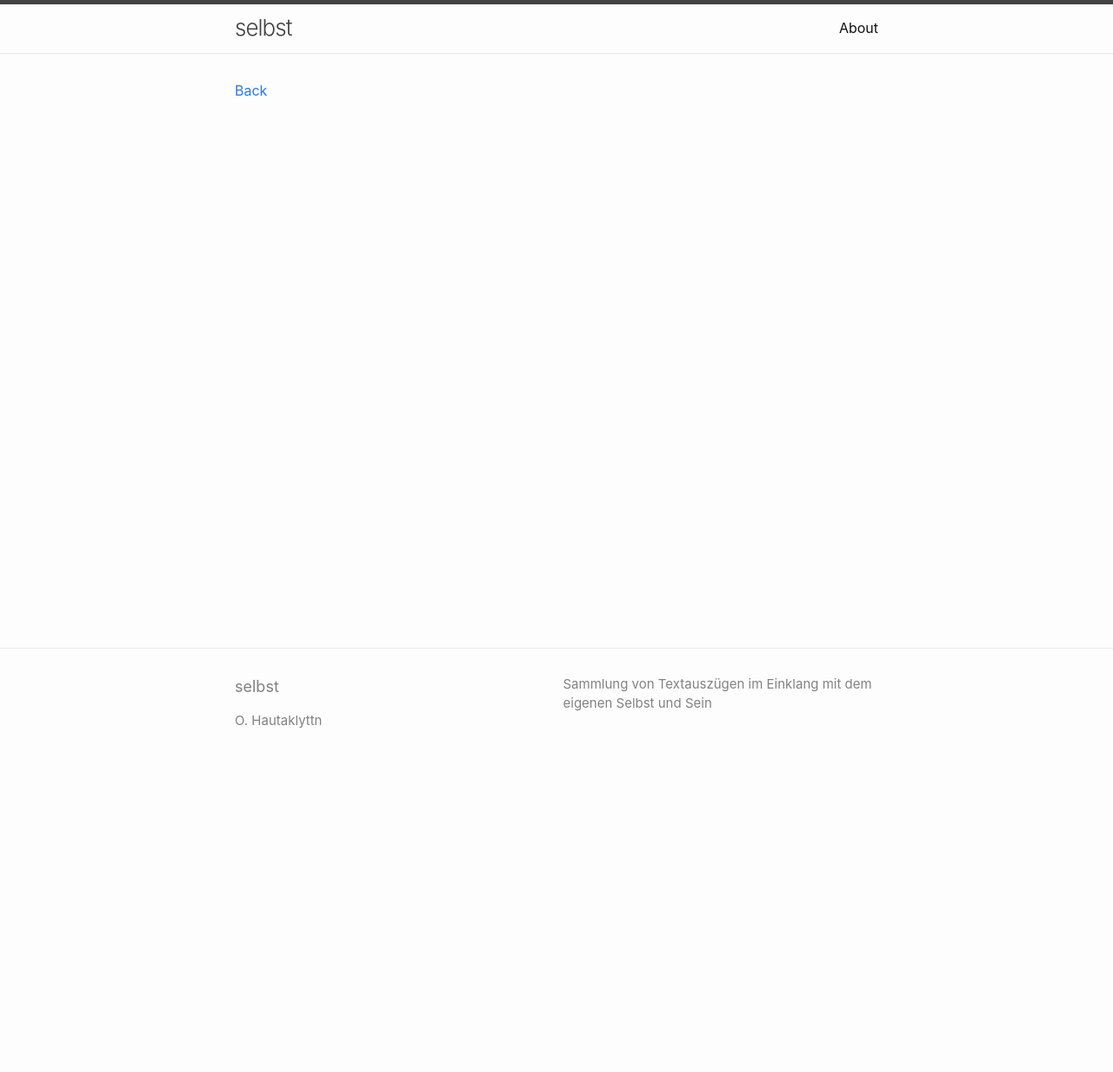
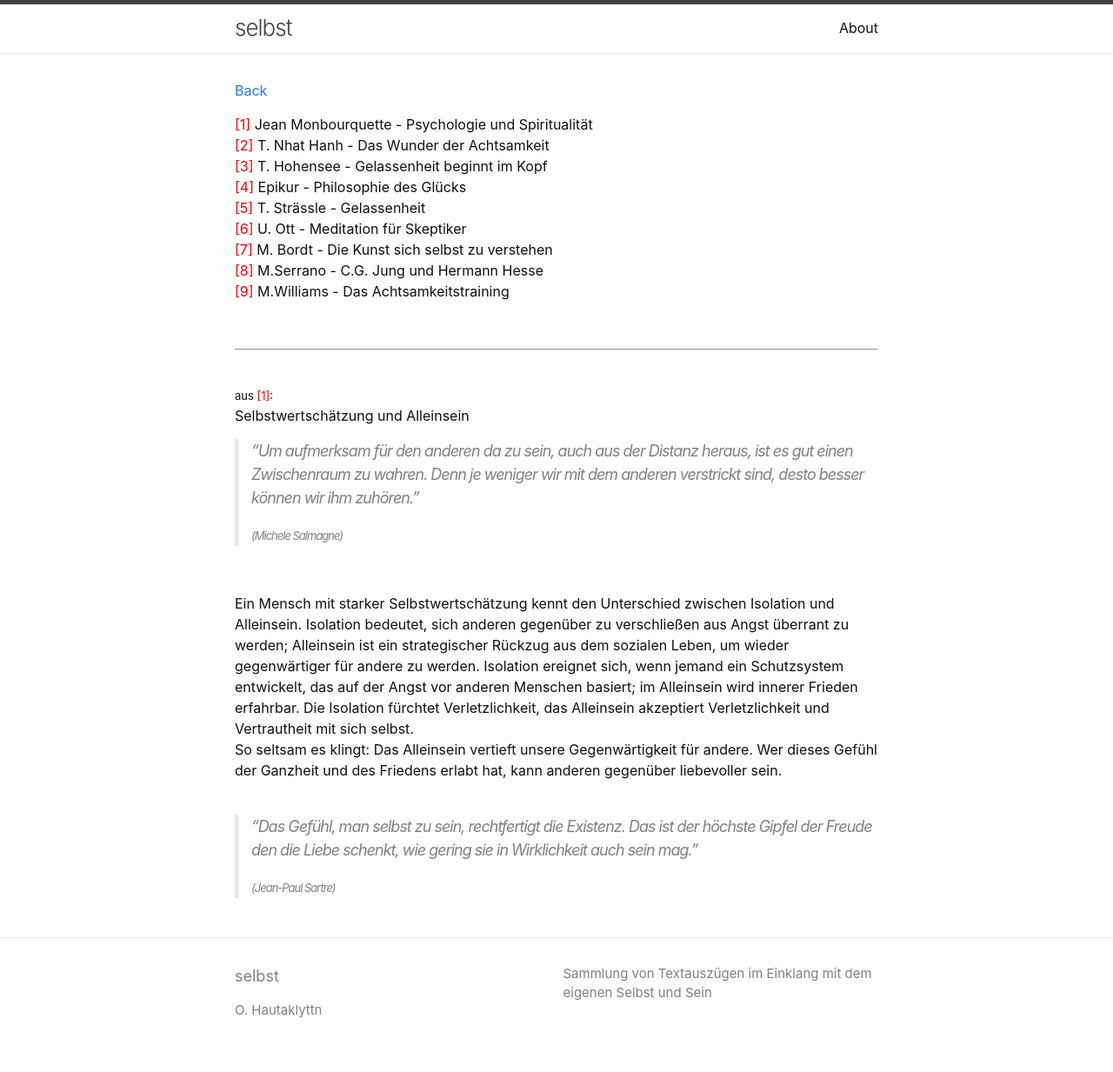
Before and after one commit to Hautaklyttn/-selbst-, a Jekyll site: the page built from docs/various.md, in a window 1280 px wide. Shown: the whole page at 87% size. Built offline with Jekyll 4.4.1, drawn with Linux system fonts in a browser that asks for light colours; before the commit the page ends 900 px from its top, so only the background shows below that.

Commit message:
Initial upload

```diff
--- a/docs/various.md
+++ b/docs/various.md
@@ -3,3 +3,46 @@ layout: default
 ---
 
 [Back](./)
+
+<span style="color:red ">[1]</span> Jean Monbourquette - Psychologie und Spiritualität
+<span style="color:red ">[2]</span> T. Nhat Hanh - Das Wunder der Achtsamkeit
+<span style="color:red ">[3]</span> T. Hohensee - Gelassenheit beginnt im Kopf
+<span style="color:red ">[4]</span> Epikur - Philosophie des Glücks
+<span style="color:red ">[5]</span> T. Strässle - Gelassenheit
+<span style="color:red ">[6]</span> U. Ott - Meditation für Skeptiker
+<span style="color:red ">[7]</span> M. Bordt - Die Kunst sich selbst zu verstehen
+<span style="color:red ">[8]</span> M.Serrano - C.G. Jung und Hermann Hesse
+<span style="color:red ">[9]</span> M.Williams - Das Achtsamkeitstraining
+
+&nbsp;
+
+***
+
+&nbsp;
+
+<font size="-1">aus <span style="color:red ">[1]</span>:</font>
+Selbstwertschätzung und Alleinsein
+&nbsp;
+
+>"Um aufmerksam für den anderen da zu sein, auch aus der Distanz heraus, ist es gut
+> einen Zwischenraum zu wahren. Denn je weniger wir mit dem anderen verstrickt sind,
+> desto besser können wir ihm zuhören."
+> <font size="-1">(Michele Salmagne)</font>
+
+&nbsp;
+
+Ein Mensch mit starker Selbstwertschätzung kennt den Unterschied zwischen Isolation
+und Alleinsein. Isolation bedeutet, sich anderen gegenüber zu verschließen aus Angst
+überrant zu werden; Alleinsein ist ein strategischer Rückzug aus dem sozialen Leben,
+um wieder gegenwärtiger für andere zu werden. Isolation ereignet sich, wenn jemand ein
+Schutzsystem entwickelt, das auf der Angst vor anderen Menschen basiert; im Alleinsein
+wird innerer Frieden erfahrbar. Die Isolation fürchtet Verletzlichkeit, das Alleinsein
+akzeptiert Verletzlichkeit und Vertrautheit mit sich selbst.
+So seltsam es klingt: Das Alleinsein vertieft unsere Gegenwärtigkeit für andere. Wer
+dieses Gefühl der Ganzheit und des Friedens erlabt hat, kann anderen gegenüber
+liebevoller sein.
+&nbsp;
+
+> "Das Gefühl, man selbst zu sein, rechtfertigt die Existenz. Das ist der höchste
+> Gipfel der Freude den die Liebe schenkt, wie gering sie in Wirklichkeit auch sein mag."
+> <font size="-1">(Jean-Paul Sartre)</font>
```
